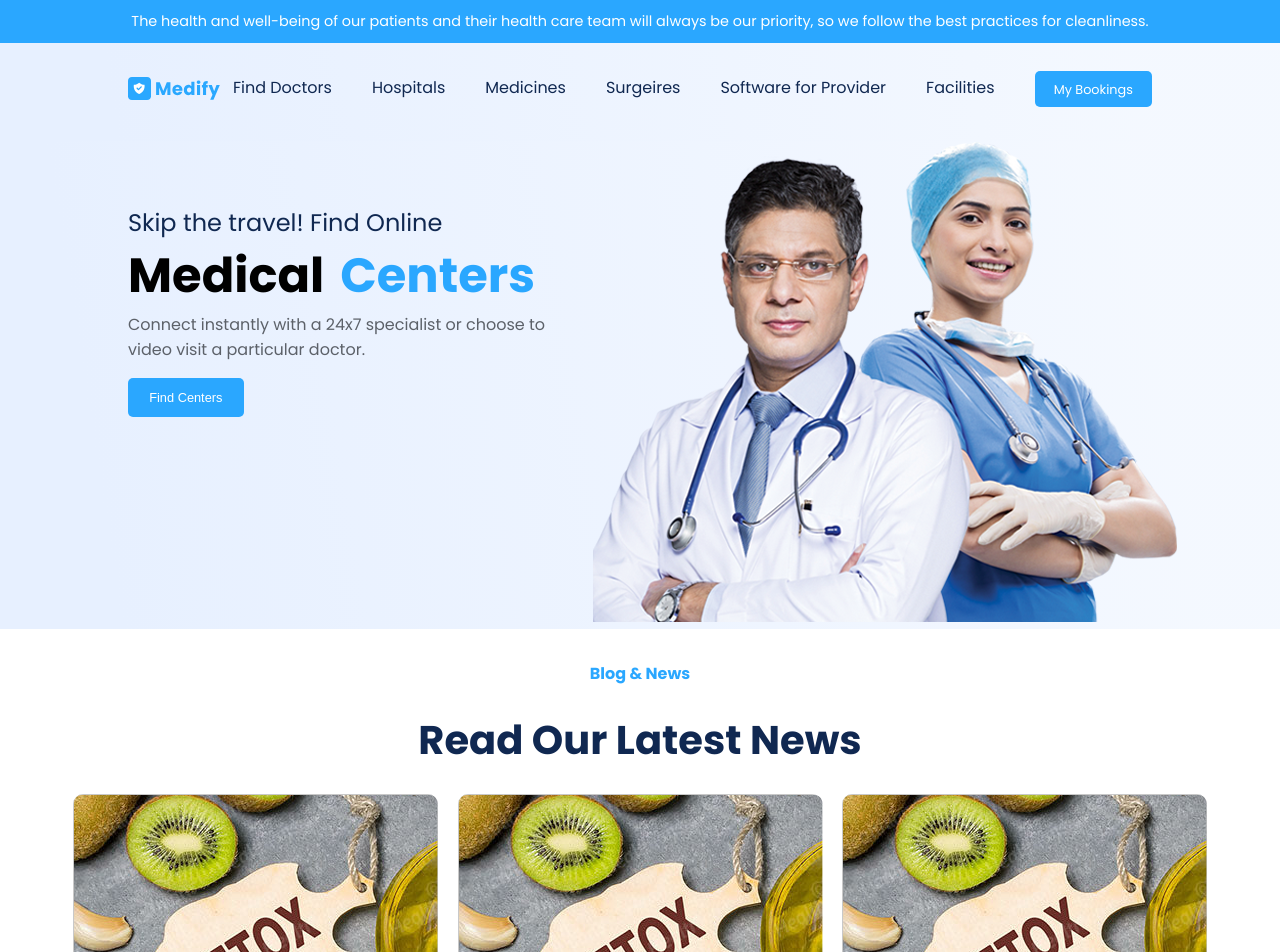
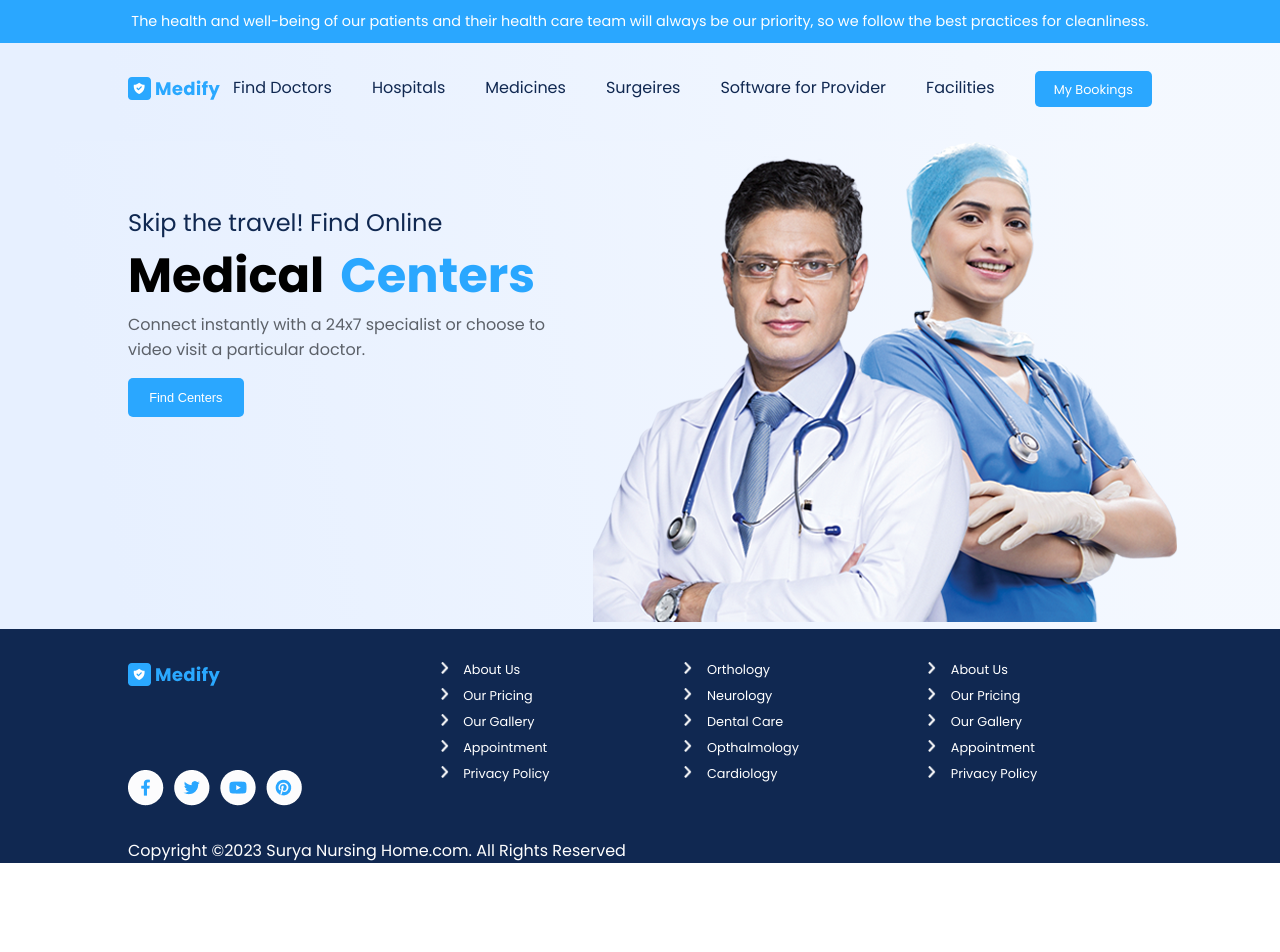
Before and after one commit to Pratik-Tulkane14/medify, a React (Vite) app: page / in a window 1280 px wide. Shown: the top 952 px of the page. After the commit the page ends 863 px from the top, so only its background shows below. Built offline with nearby package versions, Linux system fonts and the light colour scheme.

Commit message:
feature: footer desing completed

```diff
--- a/src/App.tsx
+++ b/src/App.tsx
@@ -1,4 +1,5 @@
-import Blog from "./components/Blog"
+// import Blog from "./components/Blog"
+import Footer from "./components/Footer"
 import Hero from "./components/Hero"
 import Navbar from "./components/Navbar"
 import Notice from "./components/Notice"
@@ -12,7 +13,8 @@ function App() {
      <Navbar/>
      <Hero/>
      {/* <Specialisation/> */}
-     <Blog/>
+     {/* <Blog/> */}
+     <Footer/>
     </>
   )
 }
--- /dev/null
+++ b/src/components/Footer.tsx
@@ -0,0 +1,48 @@
+import brandLogo from "/brandLogo.svg";
+import x from "/x.png";
+import youtube from "/youtube.png";
+import pintrest from "/pintrest.png";
+import faceBook from "/fb.png";
+import FooterLinks from "./FooterLinks";
+
+const Footer: React.FC = () => {
+    return (
+        <div className="footer-wrapper">
+            <div className="footer">
+                <div className="first-section">
+
+                    <div className="item">
+                        <img className="footer-brand-logo" src={brandLogo} alt="Brand Logo" />
+                    </div>
+                    <div className="media-links">
+                        <img src={faceBook} alt="Facebook" />
+                        <img src={x} alt="X" />
+                        <img src={youtube} alt="Youtube" />
+                        <img src={pintrest} alt="Pintrest" />
+                    </div>
+                </div>
+                <div className="item">
+                    <FooterLinks />
+                </div>
+                <div className="item">
+                    <ul className="links">
+                        <li>Orthology</li>
+                        <li>Neurology</li>
+                        <li>Dental Care</li>
+                        <li>Opthalmology</li>
+                        <li>Cardiology</li>
+                    </ul>
+                </div>
+                <div className="item">
+                    <FooterLinks />
+                </div>
+            </div>
+                <div className="">
+
+                    <p className="right-reserve">Copyright ©2023 Surya Nursing Home.com. All Rights Reserved</p>
+                </div>
+        </div>
+    );
+};
+
+export default Footer;
--- /dev/null
+++ b/src/components/FooterLinks.tsx
@@ -0,0 +1,16 @@
+
+const FooterLinks: React.FC = () => {
+    return (
+        <div>
+            <ul className="links">
+                <li>About Us</li>
+                <li>Our Pricing</li>
+                <li>Our Gallery</li>
+                <li>Appointment</li>
+                <li>Privacy Policy</li>
+            </ul>
+        </div>
+    )
+}
+
+export default FooterLinks
--- a/src/index.css
+++ b/src/index.css
@@ -209,30 +209,78 @@ body {
   gap: 20px;
   justify-content: center;
 }
-.blog-card{
+.blog-card {
   width: 364.7px;
   border-radius: 10px;
-  border:1px solid rgb(201, 201, 201);
-  cursor:pointer
+  border: 1px solid rgb(201, 201, 201);
+  cursor: pointer;
 }
-.cards-wrapper{
-    padding: 1rem;
-    display: flex;
-    flex-direction: column;
-    gap: 0.6rem;
-
+.cards-wrapper {
+  padding: 1rem;
+  display: flex;
+  flex-direction: column;
+  gap: 0.6rem;
 }
-.details{
+.details {
   display: flex;
   gap: 20px;
 }
-.blog-details{
+.blog-details {
   display: flex;
   align-items: center;
   gap: 10px;
 }
 .blog-title,
-.blog-author{
+.blog-author {
   color: var(--primary-font-color);
   font-weight: 500;
 }
+/* Footer section start here */
+.footer-wrapper {
+  background: var(--primary-color);
+}
+.footer {
+  display: grid;
+  grid-template-columns: 1.2fr repeat(3, 1fr);
+  padding: 2rem 8rem;
+}
+.first-section {
+  display: flex;
+  flex-direction: column;
+  justify-content: space-between;
+  height: 145px;
+}
+.media-links {
+  display: flex;
+  gap: 10px;
+}
+.media-links > img {
+  cursor: pointer;
+}
+.links {
+  list-style: none;
+  color: #fff;
+  padding: 0px;
+}
+.links > li {
+  position: relative;
+  padding-left: 20px;
+  margin-bottom: 8px;
+  font-size: 0.8rem;
+  cursor: pointer;
+}
+.links > li::before {
+  content: "";
+  background-image: url("/greaterthan.png");
+  display: inline-block;
+  height: 13px;
+  width: 13px;
+  background-repeat: no-repeat;
+  background-size: contain;
+  padding: 0px 0.3rem;
+}
+.right-reserve {
+  color: #fff;
+    padding: 0rem 8rem;
+
+}
```
